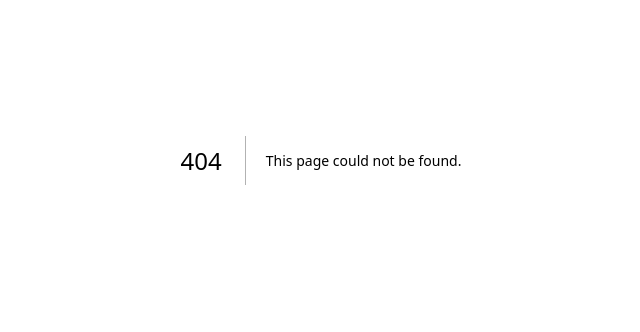
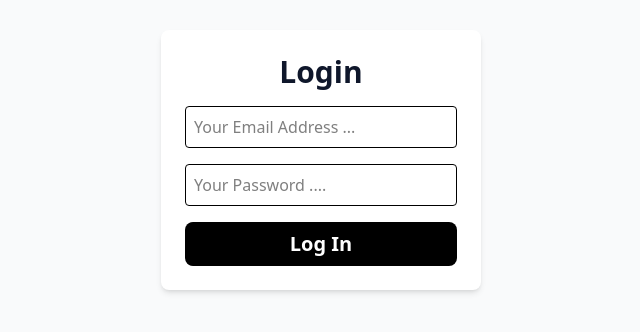
Before and after one commit to EliasDerbewBelay/E-commerce, a Next.js app in the folder ellamarket/: page /login in a window 1280 px wide. Before the commit this address had no page. Shown: the part 240-572 px from the top of the page, without its empty margins (319-959 px from the left). Built offline with nearby package versions, Linux system fonts and the light colour scheme; no server answers.

Commit message:
Login and Sign Up functionality has been impimented

```diff
--- a/ellamarket/package.json
+++ b/ellamarket/package.json
@@ -12,7 +12,8 @@
     "@supabase/supabase-js": "^2.76.0",
     "next": "15.5.6",
     "react": "19.1.0",
-    "react-dom": "19.1.0"
+    "react-dom": "19.1.0",
+    "react-hook-form": "^7.65.0"
   },
   "devDependencies": {
     "@eslint/eslintrc": "^3",
--- /dev/null
+++ b/ellamarket/pages/login.tsx
@@ -0,0 +1,62 @@
+import { useState } from "react";
+import { useForm } from "react-hook-form";
+import { supabase } from "@/lib/supabaseClient";
+import { useRouter } from "next/router";
+
+const Login: React.FC = () => {
+  const [loading, setLoading] = useState(false);
+  const { register, handleSubmit } = useForm();
+  const [message, setMessage] = useState("");
+  const router = useRouter();
+
+  const onSubmit = async (data: any) => {
+    setLoading(true);
+
+    const { email, password } = data;
+    const { error } = await supabase.auth.signInWithPassword({
+      email,
+      password,
+    });
+
+    setLoading(false);
+
+    if (error) setMessage(error.message);
+    else router.push("/"); // it rediret to the home page
+  };
+  return (
+    <div className="bg-gray-50 min-h-screen flex flex-col justify-center items-center">
+      <form
+        onSubmit={handleSubmit(onSubmit)}
+        className="flex flex-col bg-white p-6 rounded-lg shadow-md space-y-4 w-80"
+      >
+        <h1 className="text-3xl font-bold text-slate-900 text-center">Login</h1>
+        <input
+          {...register("email")}
+          type="email"
+          placeholder="Your Email Address ..."
+          required
+          className="w-full border p-2 rounded"
+        />
+        <input
+          {...register("password")}
+          type="password"
+          placeholder="Your Password ...."
+          required
+          className="w-full rounded border p-2"
+        />
+        <button
+          disabled={loading}
+          className="bg-black text-white p-2 rounded-lg text-xl font-semibold hover:shadow-lg cursor-pointer"
+        >
+          {loading ? "Loging In ..." : "Log In"}
+        </button>
+
+        {message && (
+          <p className="text-sm text-center text-red-500">{message}</p>
+        )}
+      </form>
+    </div>
+  );
+};
+
+export default Login;
--- /dev/null
+++ b/ellamarket/pages/register.tsx
@@ -0,0 +1,57 @@
+import { useState } from "react";
+import { useForm } from "react-hook-form";
+import { supabase } from "@/lib/supabaseClient";
+
+const RegisterPage: React.FC = () => {
+  const [loading, setLoading] = useState(false);
+  const { register, handleSubmit } = useForm();
+  const [message, setMessage] = useState("");
+
+  const onSubmit = async (data: any) => {
+    setLoading(true);
+    const { email, password } = data;
+    const { error } = await supabase.auth.signUp({ email, password });
+    setLoading(false);
+
+    if (error) setMessage(error.message);
+    else setMessage("✅ Check your email to confirm your account!");
+  };
+
+  return (
+    <div className="flex justify-center items-center min-h-screen bg-gray-50">
+      <form
+        onSubmit={handleSubmit(onSubmit)}
+        className="bg-white p-6 rounded-2xl shadow-md w-80 space-y-4"
+      >
+        <h1 className="text-2xl font-bold text-center">Create Account</h1>
+        <input
+          {...register("email")}
+          type="Email"
+          placeholder="Your Email Address ..."
+          required
+          className="w-full border p-2 rounded"
+        />
+        <input
+          {...register("password")}
+          type="password"
+          placeholder="Enter Your Password ..."
+          required
+          className="w-full border p-2 rounded"
+        />
+
+        <button
+          disabled={loading}
+          className="w-full bg-black text-white py-2 rounded hover:bg-gray-800 transition"
+        >
+          {loading ? "Creating ..." : "Register"}
+        </button>
+
+        {message && (
+          <p className="text-sm text-center text-gray-600">{message}</p>
+        )}
+      </form>
+    </div>
+  );
+};
+
+export default RegisterPage;
```
Also changed, not shown: 1 other file (tests, documents, lock files or other folders).
